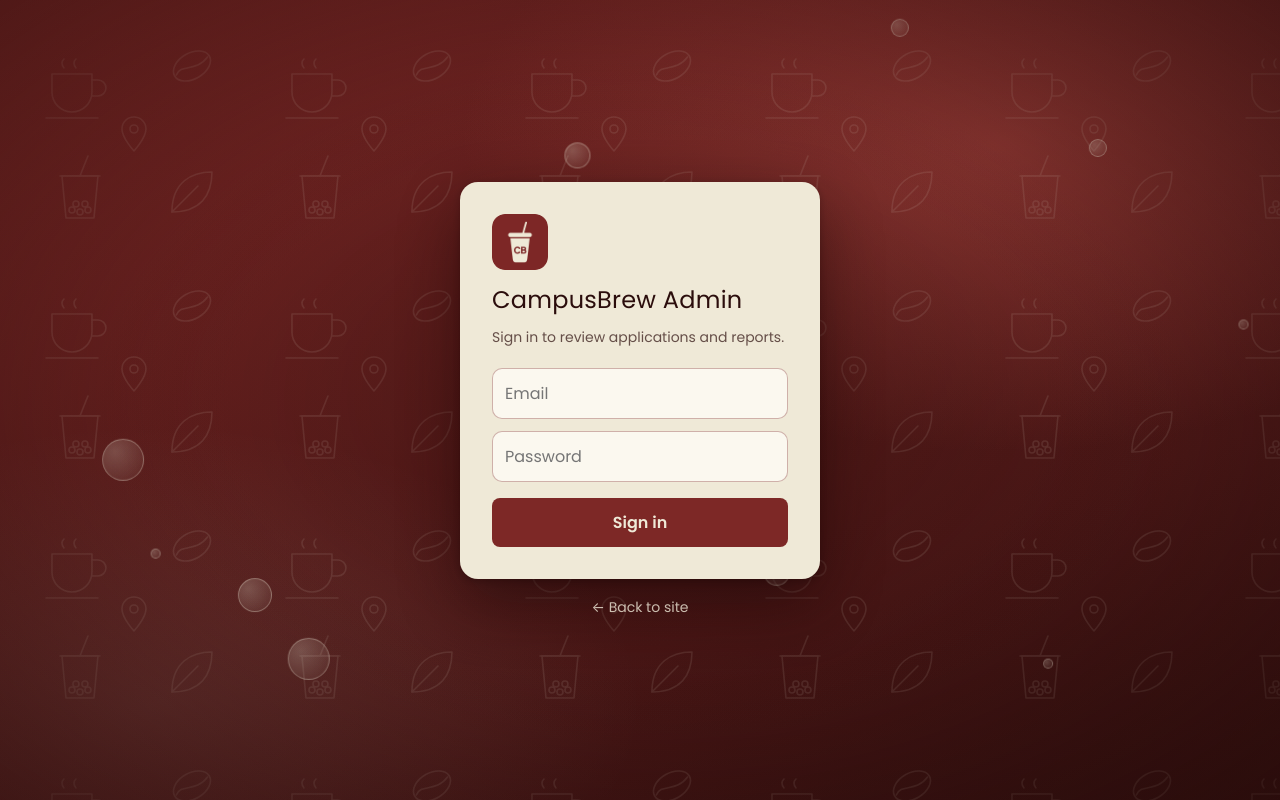
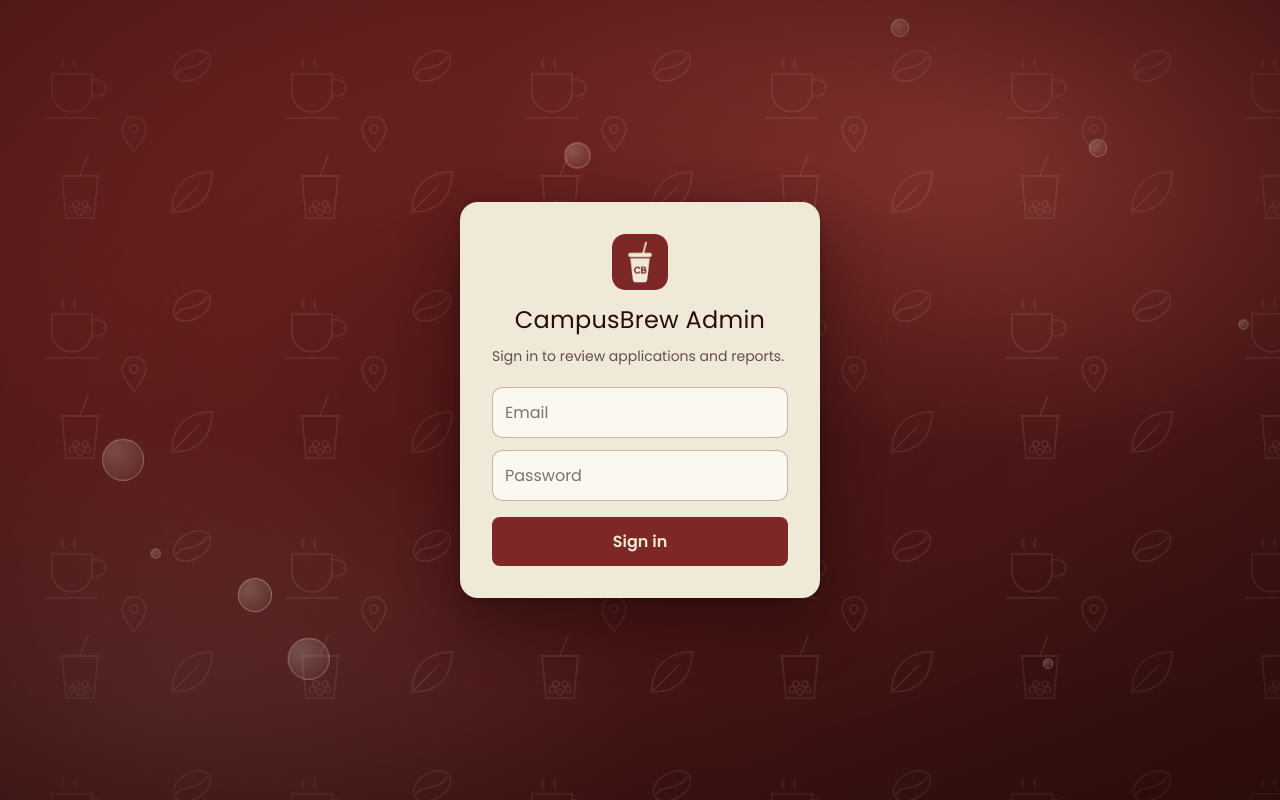
Before and after one commit to resuera123/CampusBrew, a React (Vite) app in the folder CampusBrewWebSite/: page /admin/login in a window 1280 px wide. Built offline with nearby package versions, Linux system fonts and the light colour scheme; no server answers.

Commit message:
feat(website): center the logo and title on the admin login, drop the back link

```diff
--- a/CampusBrewWebSite/src/pages/AdminLogin.tsx
+++ b/CampusBrewWebSite/src/pages/AdminLogin.tsx
@@ -1,5 +1,5 @@
 import { useEffect, useState } from "react";
-import { Link, useNavigate } from "react-router-dom";
+import { useNavigate } from "react-router-dom";
 import { api, setToken, clearToken } from "../lib/api";
 import BrewBackground from "../components/BrewBackground";
 import "../styles/admin.css";
@@ -76,7 +76,6 @@ export default function AdminLogin() {
           </p>
         )}
       </form>
-      <Link to="/" className="admin-login-back">← Back to site</Link>
     </div>
   );
 }
--- a/CampusBrewWebSite/src/styles/admin.css
+++ b/CampusBrewWebSite/src/styles/admin.css
@@ -329,6 +329,7 @@
 }
 
 .admin-login-badge {
+  align-self: center;
   width: 56px;
   height: 56px;
   border-radius: 13px;
@@ -337,6 +338,7 @@
 .admin-login h1 {
     font-size: 24px;
     line-height: 1.2;
+    text-align: center;
     margin: 4px 0 0;
     text-shadow: none;
 }
@@ -362,14 +364,6 @@
     box-shadow: 0 0 0 3px rgba(125, 40, 38, .18);
 }
 
-.admin-login-back {
-    position: relative;
-    z-index: 1;
-    font-size: 14px;
-    color: rgba(239, 233, 215, .8);
-    text-decoration: none;
-}
-.admin-login-back:hover { color: #EFE9D7; text-decoration: underline; }
 
 .admin-login button {
     padding: 12px;
```
